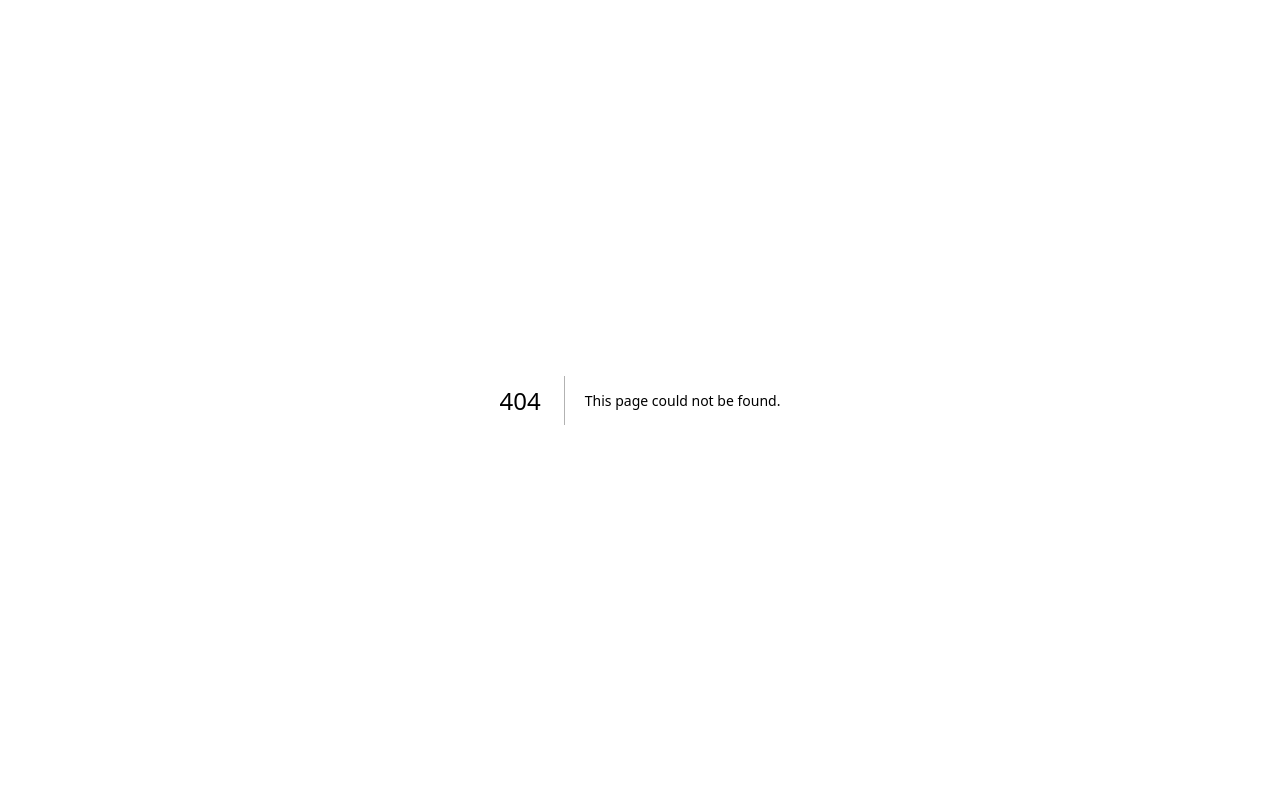
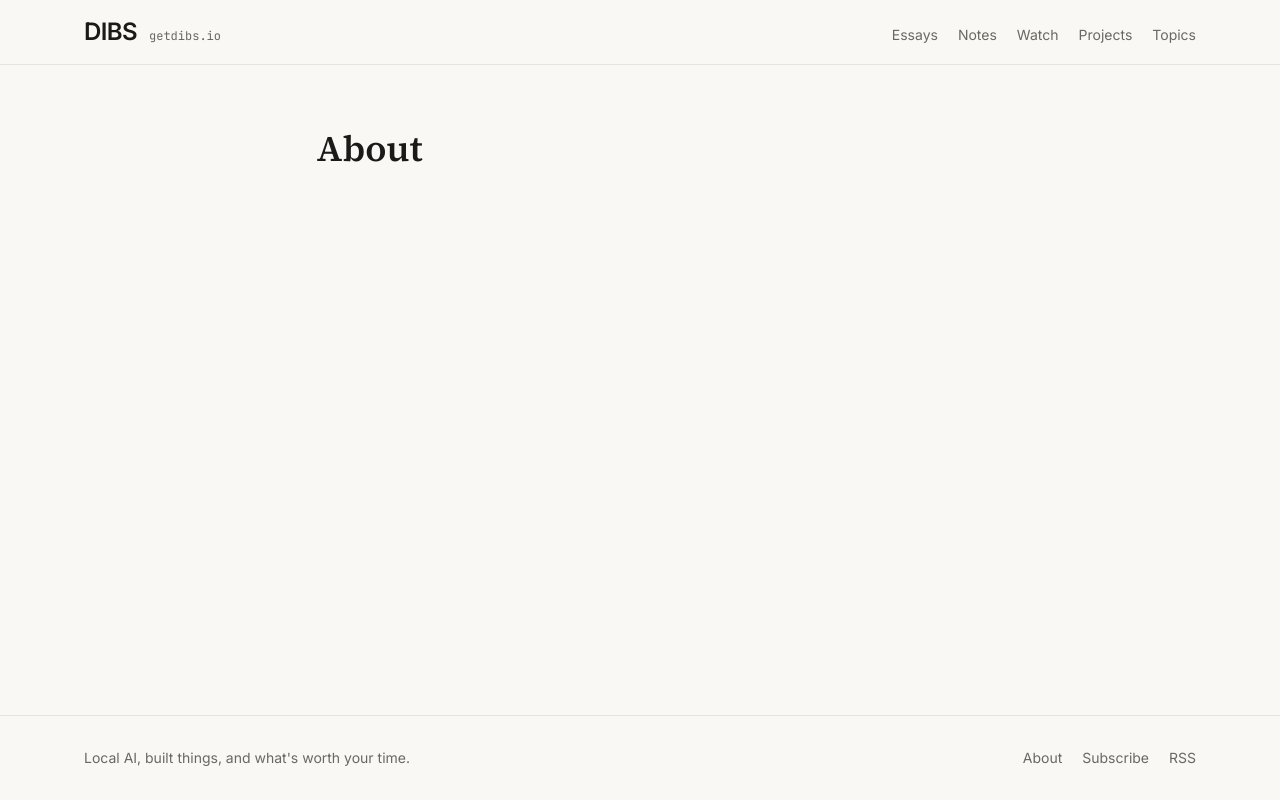
Before and after one commit to sstephen-arch/getdibs, a Next.js app: page /about in a window 1280 px wide. Before the commit this address had no page. Built offline with nearby package versions, Linux system fonts and the light colour scheme.

Commit message:
feat: port depalo token pairs, the three fonts, and the two stocks

```diff
--- /dev/null
+++ b/src/app/about/page.tsx
@@ -0,0 +1,11 @@
+import { StockShell } from "@/components/StockShell";
+
+export default function Page() {
+  return (
+    <StockShell stock="reading">
+      <div className="measure mx-auto px-5 py-16">
+        <h1 className="font-display text-4xl font-semibold">About</h1>
+      </div>
+    </StockShell>
+  );
+}
--- a/src/app/globals.css
+++ b/src/app/globals.css
@@ -1,10 +1,114 @@
 @import "tailwindcss";
 
-html { -webkit-text-size-adjust: 100%; }
-body { margin: 0; }
+/* Ported verbatim from depaloconsultingllc.com. Same names, same values, so a
+   change on either site is a copy-paste. Depalo's --chart-1..6 are deliberately
+   not ported: there are no charts here. */
+/* --tokens-start-- */
+[data-stock="reading"] {
+  --background: 36 33% 97%;
+  --foreground: 40 6% 10%;
+  --card: 0 0% 100%;
+  --card-foreground: 40 6% 10%;
+  --popover: 0 0% 100%;
+  --popover-foreground: 40 6% 10%;
+  --primary: 224 75% 48%;
+  --primary-foreground: 0 0% 100%;
+  --secondary: 40 24% 93%;
+  --secondary-foreground: 40 6% 10%;
+  --muted: 40 24% 93%;
+  --muted-foreground: 38 5% 40%;
+  --accent: 40 24% 93%;
+  --accent-foreground: 40 6% 10%;
+  --destructive: 0 72% 51%;
+  --destructive-foreground: 0 0% 98%;
+  --border: 37 21% 88%;
+  --input: 37 21% 88%;
+  --ring: 224 75% 48%;
+  --highlight: 32 95% 44%;
+  --live: 149 66% 30%;
+}
 
-/* --tokens-start-- */
-:root {
-  --background: 36 33% 97%;
+[data-stock="wire"] {
+  --background: 40 7% 8%;
+  --foreground: 40 27% 93%;
+  --card: 30 7% 11%;
+  --card-foreground: 40 27% 93%;
+  --popover: 30 7% 11%;
+  --popover-foreground: 40 27% 93%;
+  --primary: 226 82% 72%;
+  --primary-foreground: 222 55% 13%;
+  --secondary: 34 8% 17%;
+  --secondary-foreground: 40 27% 93%;
+  --muted: 34 8% 17%;
+  --muted-foreground: 39 7% 61%;
+  --accent: 34 8% 17%;
+  --accent-foreground: 40 27% 93%;
+  --destructive: 0 72% 60%;
+  --destructive-foreground: 0 0% 98%;
+  --border: 34 8% 17%;
+  --input: 34 8% 17%;
+  --ring: 226 82% 72%;
+  --highlight: 38 92% 58%;
+  --live: 149 49% 49%;
 }
 /* --tokens-end-- */
+
+/* `inline` is load-bearing, exactly as it is in the existing Starkive project: the
+   generated utilities must carry the value, not a second level of var() indirection
+   over a token that a nested stock scope re-declares. */
+@theme inline {
+  --color-background: hsl(var(--background));
+  --color-foreground: hsl(var(--foreground));
+  --color-card: hsl(var(--card));
+  --color-card-foreground: hsl(var(--card-foreground));
+  --color-primary: hsl(var(--primary));
+  --color-primary-foreground: hsl(var(--primary-foreground));
+  --color-secondary: hsl(var(--secondary));
+  --color-secondary-foreground: hsl(var(--secondary-foreground));
+  --color-muted: hsl(var(--muted));
+  --color-muted-foreground: hsl(var(--muted-foreground));
+  --color-accent: hsl(var(--accent));
+  --color-accent-foreground: hsl(var(--accent-foreground));
+  --color-border: hsl(var(--border));
+  --color-ring: hsl(var(--ring));
+  --color-highlight: hsl(var(--highlight));
+  --color-live: hsl(var(--live));
+
+  --font-display: var(--font-source-serif);
+  --font-ui: var(--font-inter);
+  --font-mono: var(--font-jetbrains);
+
+  --radius-control: 0.5rem;
+}
+
+html {
+  -webkit-text-size-adjust: 100%;
+}
+
+body {
+  margin: 0;
+  background-color: hsl(var(--background));
+  color: hsl(var(--foreground));
+  font-family: var(--font-ui), ui-sans-serif, system-ui, sans-serif;
+  -webkit-font-smoothing: antialiased;
+}
+
+/* Records read as records. Anything that is a date, a byline or a slug opts in. */
+.record {
+  font-family: var(--font-mono), ui-monospace, SFMono-Regular, Menlo, monospace;
+  font-variant-numeric: tabular-nums;
+}
+
+/* The reading measure. Long-form only; the wire stays wide and dense. */
+.measure {
+  max-width: 68ch;
+}
+
+@media (prefers-reduced-motion: reduce) {
+  *, *::before, *::after {
+    animation-duration: 0.01ms !important;
+    animation-iteration-count: 1 !important;
+    transition-duration: 0.01ms !important;
+    scroll-behavior: auto !important;
+  }
+}
--- a/src/app/layout.tsx
+++ b/src/app/layout.tsx
@@ -1,16 +1,42 @@
 import type { Metadata } from "next";
+import { Source_Serif_4, Inter, JetBrains_Mono } from "next/font/google";
 import { SITE } from "@/lib/site";
 import "./globals.css";
 
+const serif = Source_Serif_4({
+  subsets: ["latin"],
+  weight: ["400", "600"],
+  style: ["normal", "italic"],
+  variable: "--font-source-serif",
+  display: "swap",
+});
+
+const ui = Inter({
+  subsets: ["latin"],
+  weight: ["400", "500", "600"],
+  variable: "--font-inter",
+  display: "swap",
+});
+
+const mono = JetBrains_Mono({
+  subsets: ["latin"],
+  weight: ["400", "500"],
+  variable: "--font-jetbrains",
+  display: "swap",
+});
+
 export const metadata: Metadata = {
+  metadataBase: new URL(SITE.url),
   title: { default: SITE.name, template: `%s · ${SITE.name}` },
   description: SITE.description,
 };
 
 export default function RootLayout({ children }: { children: React.ReactNode }) {
   return (
-    <html lang="en">
-      <body>{children}</body>
+    /* Most routes are index routes, so the wire is the site default. `StockShell`
+       re-declares the stock per page; tokens resolve from the nearest ancestor. */
+    <html lang="en" className={`${serif.variable} ${ui.variable} ${mono.variable}`}>
+      <body data-stock="wire">{children}</body>
     </html>
   );
 }
--- a/src/app/page.tsx
+++ b/src/app/page.tsx
@@ -1,3 +1,11 @@
+import { StockShell } from "@/components/StockShell";
+
 export default function Page() {
-  return <main>DIBS</main>;
+  return (
+    <StockShell stock="wire">
+      <div className="mx-auto max-w-6xl px-5 py-16">
+        <h1 className="font-display text-5xl font-semibold tracking-tight">DIBS</h1>
+      </div>
+    </StockShell>
+  );
 }
--- /dev/null
+++ b/src/components/Footer.tsx
@@ -0,0 +1,19 @@
+import Link from "next/link";
+import { SITE } from "@/lib/site";
+
+export function Footer() {
+  return (
+    <footer className="mt-16 border-t border-border">
+      <div className="mx-auto flex max-w-6xl flex-wrap items-baseline justify-between gap-4 px-5 py-8 font-ui text-sm text-muted-foreground">
+        <p className="m-0">
+          {SITE.tagline}
+        </p>
+        <nav aria-label="Elsewhere" className="flex gap-5">
+          <Link href="/about/" className="no-underline hover:text-foreground">About</Link>
+          <Link href="/subscribe/" className="no-underline hover:text-foreground">Subscribe</Link>
+          <a href="/feed.xml" className="no-underline hover:text-foreground">RSS</a>
+        </nav>
+      </div>
+    </footer>
+  );
+}
--- /dev/null
+++ b/src/components/Masthead.tsx
@@ -0,0 +1,37 @@
+import Link from "next/link";
+import { SITE } from "@/lib/site";
+
+const NAV = [
+  { href: "/essays/", label: "Essays" },
+  { href: "/notes/", label: "Notes" },
+  { href: "/watch/", label: "Watch" },
+  { href: "/projects/", label: "Projects" },
+  { href: "/topics/", label: "Topics" },
+] as const;
+
+export function Masthead() {
+  return (
+    <header className="border-b border-border">
+      <div className="mx-auto flex max-w-6xl flex-wrap items-baseline gap-x-6 gap-y-2 px-5 py-4">
+        <Link href="/" className="flex items-baseline gap-3 no-underline">
+          <span className="text-2xl font-semibold tracking-tight text-foreground">
+            {SITE.name}
+          </span>
+          {/* The domain is part of the design, not something to work around. */}
+          <span className="record text-xs text-muted-foreground">{SITE.domain}</span>
+        </Link>
+        <nav aria-label="Sections" className="ml-auto flex flex-wrap gap-x-5 gap-y-1">
+          {NAV.map((item) => (
+            <Link
+              key={item.href}
+              href={item.href}
+              className="font-ui text-sm text-muted-foreground no-underline hover:text-foreground"
+            >
+              {item.label}
+            </Link>
+          ))}
+        </nav>
+      </div>
+    </header>
+  );
+}
--- /dev/null
+++ b/src/components/StockShell.tsx
@@ -0,0 +1,32 @@
+import { Masthead } from "./Masthead";
+import { Footer } from "./Footer";
+
+/** THE RULE, in one component: the wire (dark) is for anything the reader scans
+ *  in a list; the reading stock (light) is for any single item they have opened.
+ *  There is no colour-scheme toggle, so this prop is the only way a stock changes. */
+export function StockShell({
+  stock,
+  children,
+}: {
+  stock: "wire" | "reading";
+  children: React.ReactNode;
+}) {
+  return (
+    <div
+      data-stock={stock}
+      className="min-h-dvh bg-background text-foreground flex flex-col"
+    >
+      <a
+        href="#main"
+        className="sr-only focus:not-sr-only focus:absolute focus:z-50 focus:m-4 focus:rounded-control focus:bg-primary focus:px-4 focus:py-2 focus:text-primary-foreground"
+      >
+        Skip to content
+      </a>
+      <Masthead />
+      <main id="main" className="flex-1">
+        {children}
+      </main>
+      <Footer />
+    </div>
+  );
+}
--- a/tests/helpers/tokens.ts
+++ b/tests/helpers/tokens.ts
@@ -3,17 +3,33 @@ import { fileURLToPath } from "node:url";
 
 const CSS_PATH = fileURLToPath(new URL("../../src/app/globals.css", import.meta.url));
 
-/** Parses a `--name: H S% L%` block out of globals.css. The CSS file is the
- *  source of truth; the spec's token table is asserted against it, not duplicated. */
-export function readTokens(): Record<string, string> {
+/** Parses the `--tokens-start--` … `--tokens-end--` region of globals.css into
+ *  { selector: { token: value } }. globals.css is the source of truth; the spec's
+ *  token table is asserted against it rather than copied into a second place. */
+export function readTokenScopes(): Record<string, Record<string, string>> {
   const css = readFileSync(CSS_PATH, "utf8");
-  const block = css.match(/--tokens-start--([\s\S]*?)--tokens-end--/);
-  if (!block) throw new Error("globals.css is missing the --tokens-start--/--tokens-end-- block");
-  const out: Record<string, string> = {};
-  for (const line of block[1].split("\n")) {
-    const m = line.match(/^\s*--([a-z0-9-]+):\s*([^;]+);/);
-    if (m) out[m[1]] = m[2].trim();
+  const region = css.match(/--tokens-start--([\s\S]*?)--tokens-end--/);
+  if (!region) throw new Error("globals.css is missing the --tokens-start--/--tokens-end-- block");
+
+  /* The markers are comments, so the captured region begins with the closing
+     comment delimiter and may contain other comments. Strip them so selector
+     keys are exact. */
+  const body = region[1]
+    .replace(/\/\*[\s\S]*?\*\//g, "")
+    .replace(/^\s*\*\/\s*/, "");
+
+  const scopes: Record<string, Record<string, string>> = {};
+  for (const block of body.matchAll(/([^{}]+)\{([^{}]*)\}/g)) {
+    const selector = block[1].trim().replace(/\s+/g, " ");
+    const tokens: Record<string, string> = {};
+    for (const decl of block[2].matchAll(/--([a-z0-9-]+):\s*([^;]+);/g)) {
+      tokens[decl[1]] = decl[2].trim();
+    }
+    if (Object.keys(tokens).length > 0) scopes[selector] = tokens;
   }
-  if (Object.keys(out).length === 0) throw new Error("token block parsed but contained no tokens");
-  return out;
+  if (Object.keys(scopes).length === 0) throw new Error("token region parsed but held no declarations");
+  return scopes;
 }
+
+export const WIRE = '[data-stock="wire"]';
+export const READING = '[data-stock="reading"]';
```
Also changed, not shown: 2 other files (tests, documents, lock files or other folders).
